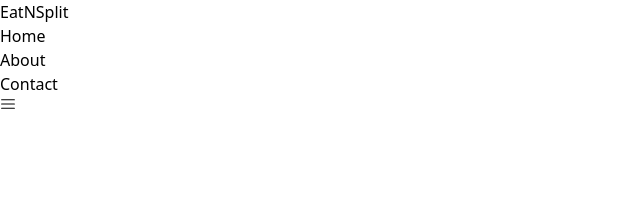
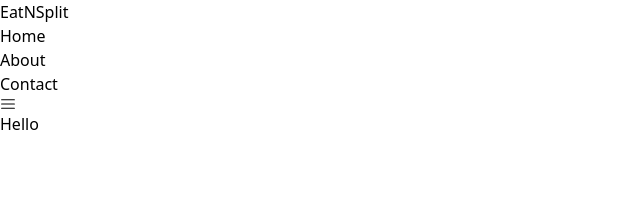
Before and after one commit to Dhruvmehta1311/tip-calculator-v2, a React app: page / in a window 1280 px wide. Shown: the top 202 px of the page, without its empty margins (0-640 px from the left). Built offline with nearby package versions, Linux system fonts and the light colour scheme; the HTML template or start-up script is replaced by a standard one.

Commit message:
Made the position absolute and created a sample main component.

```diff
--- a/src/App.jsx
+++ b/src/App.jsx
@@ -1,9 +1,11 @@
 import Header from "./components/Header";
+import Main from "./components/Main";
 
 function App() {
   return (
     <div className="bg-gray-900 min-h-screen w-full font-josefin">
       <Header />
+      <Main />
     </div>
   );
 }
--- a/src/components/Header.jsx
+++ b/src/components/Header.jsx
@@ -41,7 +41,7 @@
 
       {/* Mobile Navbar */}
       {isOpen ? (
-        <div className="bg-[#1F2937] w-full rounded-md ">
+        <div className="bg-[#1F2937] w-[95%] absolute top-20 left-2 rounded-md">
           <ul className=" flex flex-col  sm:hidden py-4 px-6">
             {headerItems.map((headerItem) => (
               <li
--- /dev/null
+++ b/src/components/Main.jsx
@@ -0,0 +1,5 @@
+const Main = () => {
+  return <div className="text-white">Hello</div>;
+};
+
+export default Main;
```
